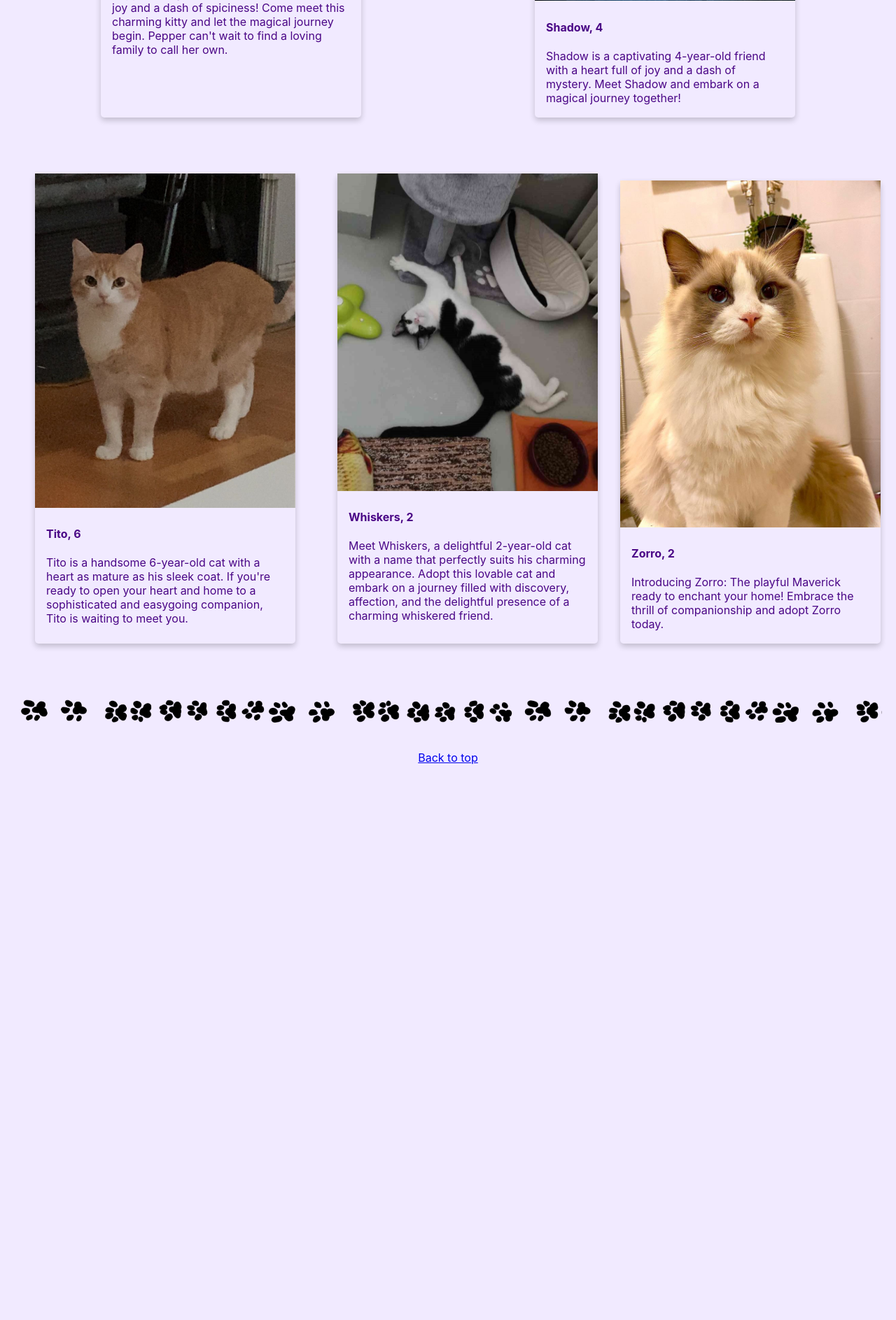
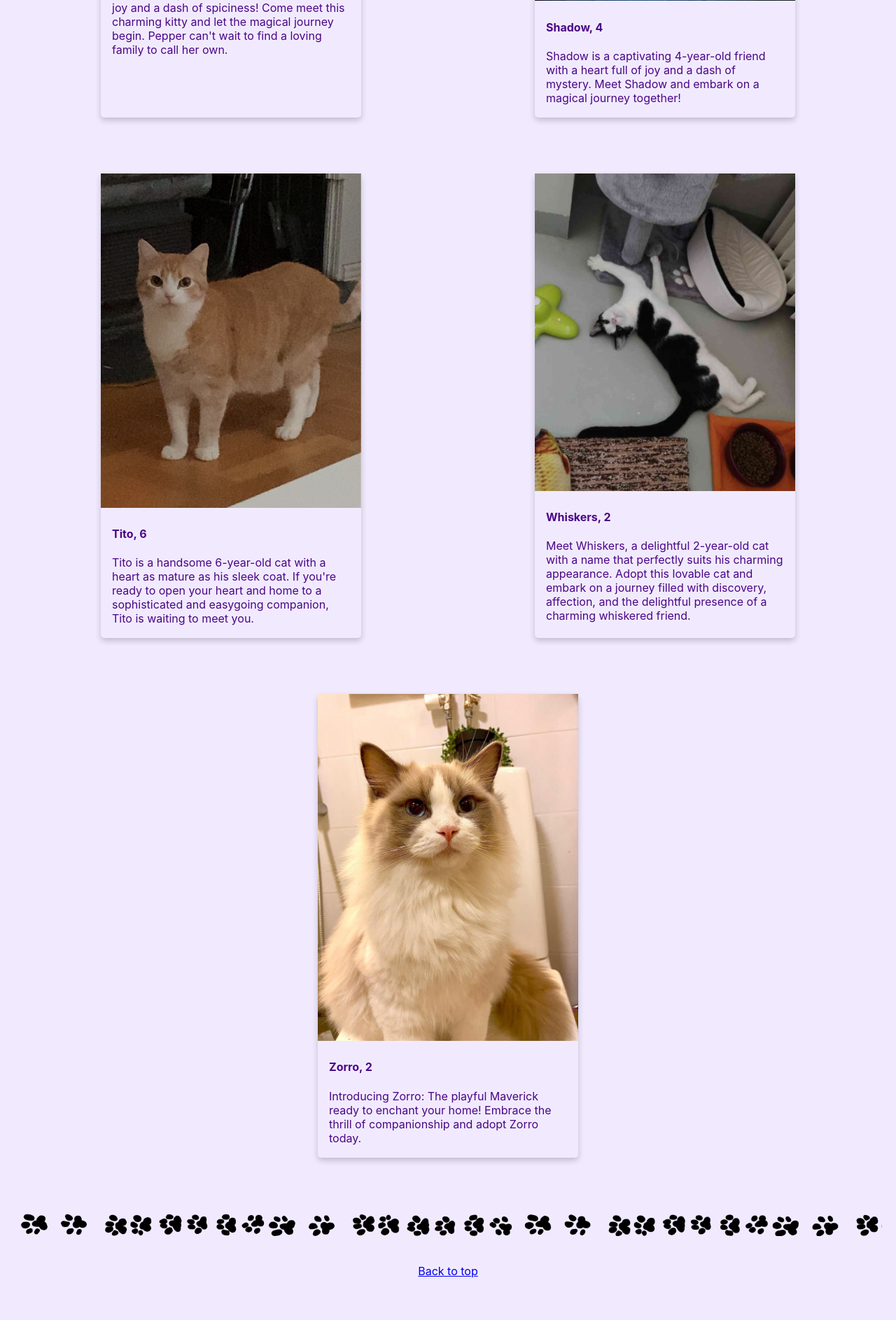
Before and after one commit to Ella22011/WebDevelopment24, a PHP site: page /pages/cats.html in a window 1280 px wide. Shown: the part 3536-5423 px from the top of the page at 70% size. Before the commit the page ends 4629 px from the top, so only its background shows below. Run offline with PHP 8.4, Linux system fonts and the light colour scheme.

Commit message:
Update styles-jemina.css

```diff
--- a/css/styles-jemina.css
+++ b/css/styles-jemina.css
@@ -87,9 +87,9 @@ body {
   }
 
   .last-card{
-    margin-left: auto;
-    margin-right: auto;
-    margin-top: 50px;
+    margin-left: 30px;
+    margin-right: 30px;
+    margin-top: 40px;
     margin-bottom: 40px;
     box-shadow: 0 4px 8px 0 rgba(0,0,0,0.2);
     transition: 0.3s;
```
